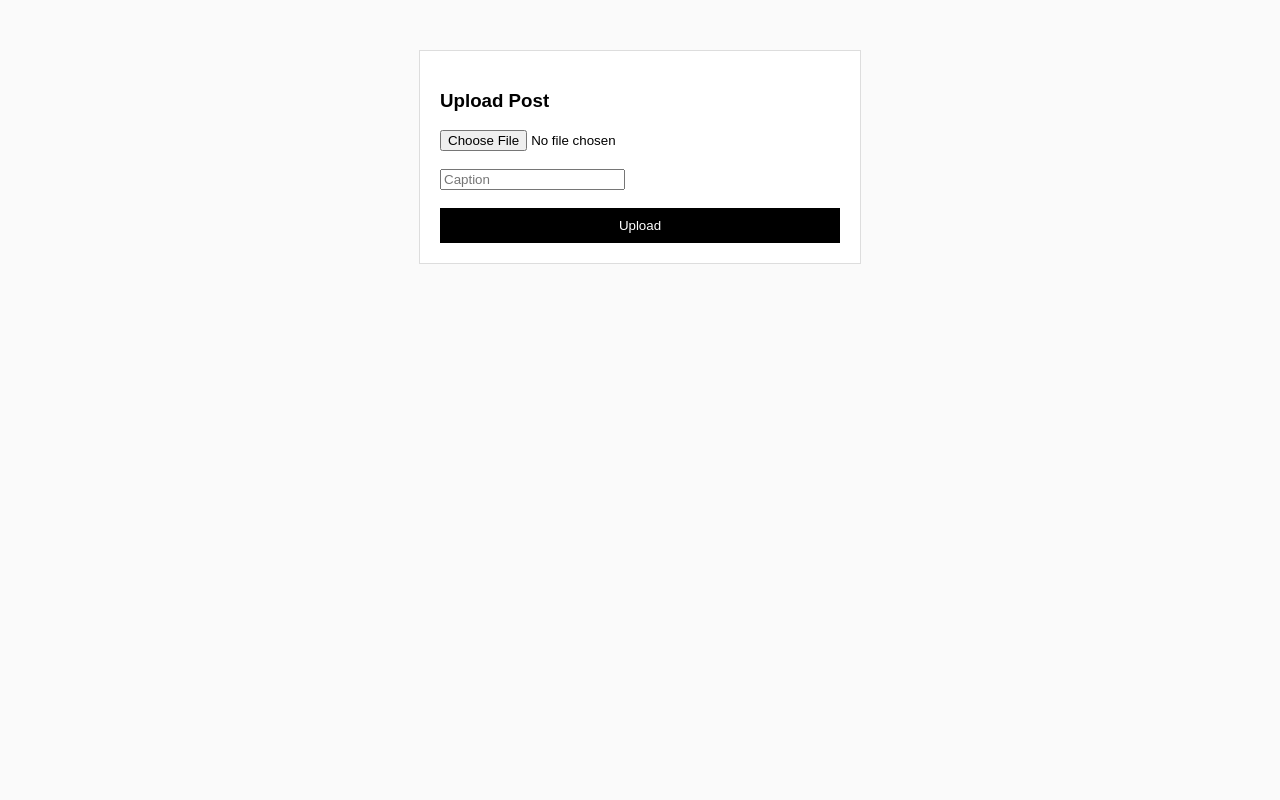
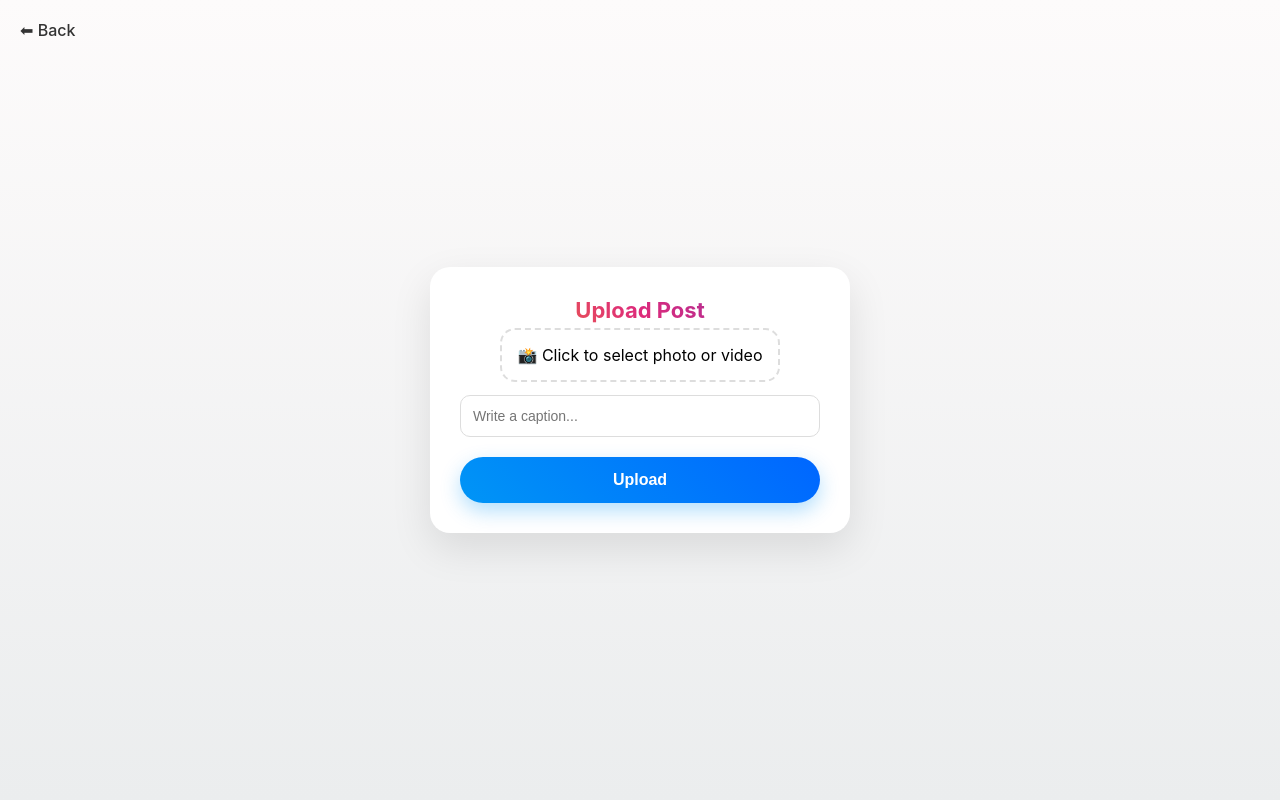
Before and after one commit to sauravraj1410-lab/insta, a Django app: page /posts/upload/ in a window 1280 px wide. Run offline with Django 5.2, Linux system fonts and the light colour scheme; a user stored in the database is signed in.

Commit message:
Update upload.html

```diff
--- a/templates/upload.html
+++ b/templates/upload.html
@@ -1,48 +1,177 @@
 <!DOCTYPE html>
 <html>
 <head>
-    <title>Upload Post</title>
+    <title>Upload Post • IS21</title>
+    <meta name="viewport" content="width=device-width, initial-scale=1.0">
+
     <style>
+        * {
+            box-sizing: border-box;
+        }
+
         body {
-            font-family: Arial, sans-serif;
-            background: #fafafa;
+            margin: 0;
+            font-family: -apple-system, BlinkMacSystemFont, "Segoe UI", Roboto, Arial;
+            background: linear-gradient(to bottom, #fdfbfb, #ebedee);
+            display: flex;
+            justify-content: center;
+            align-items: center;
+            height: 100vh;
         }
+
         .box {
-            max-width: 400px;
-            margin: 50px auto;
+            width: 95%;
+            max-width: 420px;
             background: white;
-            padding: 20px;
+            padding: 30px;
+            border-radius: 20px;
+            box-shadow: 0 15px 40px rgba(0,0,0,0.1);
+            text-align: center;
+            animation: fadeIn 0.5s ease;
+        }
+
+        @keyframes fadeIn {
+            from { opacity: 0; transform: translateY(20px); }
+            to { opacity: 1; transform: translateY(0); }
+        }
+
+        h3 {
+            margin-top: 0;
+            font-weight: 700;
+            font-size: 22px;
+            background: linear-gradient(45deg,#f58529,#dd2a7b,#8134af);
+            -webkit-background-clip: text;
+            -webkit-text-fill-color: transparent;
+        }
+
+        .file-input {
+            margin: 20px 0;
+            padding: 15px;
+            border: 2px dashed #ddd;
+            border-radius: 15px;
+            cursor: pointer;
+            transition: 0.3s;
+        }
+
+        .file-input:hover {
+            border-color: #0095f6;
+            background: #f5faff;
+        }
+
+        input[type="file"] {
+            display: none;
+        }
+
+        .preview {
+            margin-top: 15px;
+        }
+
+        .preview img,
+        .preview video {
+            max-width: 100%;
+            border-radius: 12px;
+            margin-top: 10px;
+        }
+
+        input[type="text"] {
+            width: 100%;
+            padding: 12px;
+            border-radius: 10px;
             border: 1px solid #ddd;
+            outline: none;
+            font-size: 14px;
+            margin-top: 15px;
         }
+
+        input[type="text"]:focus {
+            border-color: #0095f6;
+            box-shadow: 0 0 0 2px rgba(0,149,246,0.2);
+        }
+
         button {
             width: 100%;
-            padding: 10px;
-            background: black;
+            padding: 14px;
+            margin-top: 20px;
+            border: none;
+            border-radius: 30px;
+            font-size: 16px;
+            font-weight: 600;
             color: white;
-            border: none;
+            background: linear-gradient(45deg,#0095f6,#0066ff);
+            cursor: pointer;
+            box-shadow: 0 8px 20px rgba(0,149,246,0.3);
+            transition: 0.2s;
+        }
+
+        button:hover {
+            transform: scale(1.05);
+        }
+
+        .loading {
+            opacity: 0.7;
+            pointer-events: none;
+        }
+
+        .back-link {
+            position: absolute;
+            top: 20px;
+            left: 20px;
+            text-decoration: none;
+            color: #333;
+            font-weight: 500;
         }
     </style>
 </head>
 <body>
 
+<a href="/" class="back-link">⬅ Back</a>
+
 <div class="box">
     <h3>Upload Post</h3>
 
-    <input type="file" id="file"><br><br>
-    <input type="text" id="caption" placeholder="Caption"><br><br>
+    <label class="file-input">
+        📸 Click to select photo or video
+        <input type="file" id="file" onchange="previewFile()">
+    </label>
 
-    <button onclick="upload()">Upload</button>
+    <div class="preview" id="preview"></div>
+
+    <input type="text" id="caption" placeholder="Write a caption...">
+
+    <button onclick="upload()" id="uploadBtn">Upload</button>
 </div>
 
 <script>
+function previewFile() {
+    const file = document.getElementById("file").files[0];
+    const preview = document.getElementById("preview");
+    preview.innerHTML = "";
+
+    if (!file) return;
+
+    const reader = new FileReader();
+    reader.onload = function(e) {
+        if (file.type.startsWith("video")) {
+            preview.innerHTML = `<video src="${e.target.result}" controls></video>`;
+        } else {
+            preview.innerHTML = `<img src="${e.target.result}">`;
+        }
+    };
+    reader.readAsDataURL(file);
+}
+
 async function upload() {
     const file = document.getElementById("file").files[0];
     const caption = document.getElementById("caption").value;
+    const btn = document.getElementById("uploadBtn");
 
     if (!file) {
         alert("Select a file");
         return;
     }
+
+    btn.innerText = "Uploading...";
+    btn.classList.add("loading");
 
     const formData = new FormData();
     formData.append("file", file);
```
